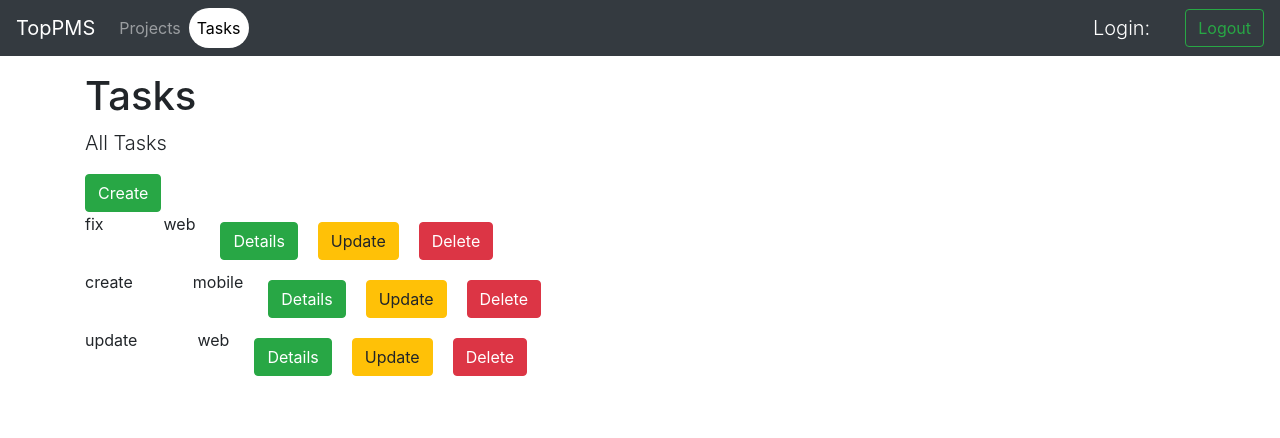
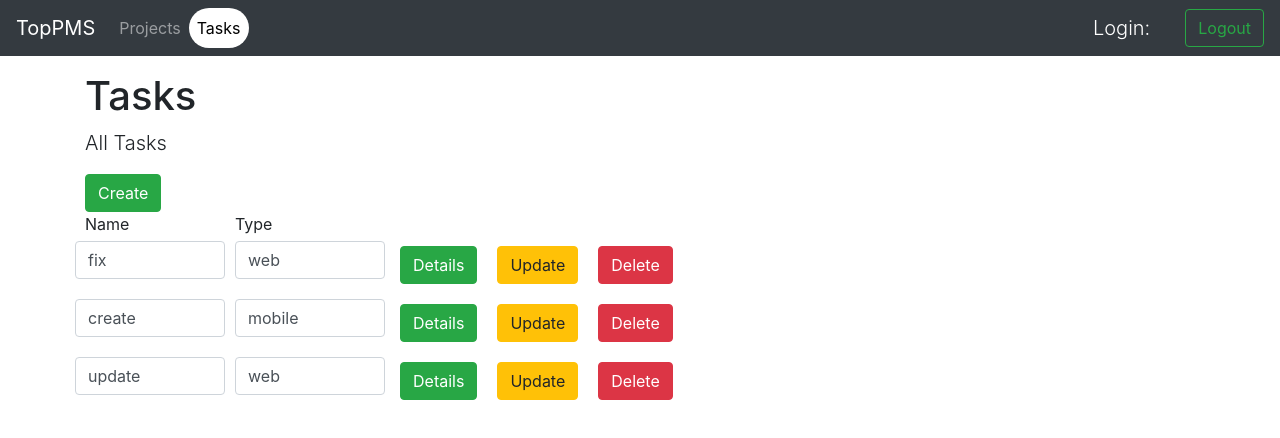
Before and after one commit to luxtorOleg/top-pms, an Angular app: page /tasks in a window 1280 px wide. Shown: the top 438 px of the page. Built offline with nearby package versions, Linux system fonts and the light colour scheme.

Commit message:
add css style for task components

```diff
--- a/src/app/task-list-item/task-list-item.component.css
+++ b/src/app/task-list-item/task-list-item.component.css
@@ -1,3 +1,9 @@
 .btn {
   margin: 10px;
 }
+
+.form-control {
+  width: 150px;
+  margin: 5px;
+  max-height: 50px;
+}
--- a/src/app/task-list-item/task-list-item.component.html
+++ b/src/app/task-list-item/task-list-item.component.html
@@ -1,7 +1,6 @@
 <div class="row">
-  <div class="col">{{item.name}}</div>
-  <div class="col">{{item.owner}}</div>
-  <div class="col">{{item.type}}</div>
+  <div class="col form-control">{{item.name}}</div>
+  <div class="col form-control">{{item.type}}</div>
   <button class="btn btn-success " [routerLink]="detailsTaskRouterLink">Details</button>
   <button class="btn btn-warning" [routerLink]="updateTaskRouterLink">Update</button>
   <button class="btn btn-danger" (click)="deleteTaskItem()">Delete</button>
--- a/src/app/tasks/task-create/task-create.component.html
+++ b/src/app/tasks/task-create/task-create.component.html
@@ -3,14 +3,19 @@
   <div class="container">
     <div class="row">
       <div class="col">
-        <input id="idProj" name="id" [(ngModel)]="task.id"  class="effect-2" type="text" placeholder="id..." ngModel>
+        <input id="idProj" name="id" [(ngModel)]="task.id"  class="effect-2 form-control" type="text" placeholder="id..." ngModel>
         <span class="focus-border"></span>
-        <input id="name" name="name" [(ngModel)]="task.name"  class="effect-2" type="text" placeholder="Name..." ngModel>
+      </div>
+      <div class="col">
+        <input id="name" name="name" [(ngModel)]="task.name"  class="effect-2 form-control" type="text" placeholder="Name..." ngModel>
         <span class="focus-border"></span>
-        <input id="type" name="type" [(ngModel)]="task.type" class="effect-2" type="text" placeholder="Type..." ngModel>
+      </div>
+      <div class="col">
+        <input id="type" name="type" [(ngModel)]="task.type" class="effect-2 form-control" type="text" placeholder="Type..." ngModel>
         <span class="focus-border"></span>
-        <button class="enterButton"  type="submit" >Create</button>
       </div>
+        <button class="enterButton btn btn-success"  type="submit" >Create</button>
+
     </div>
   </div>
 </form>
--- a/src/app/tasks/task-create/task-create.component.ts
+++ b/src/app/tasks/task-create/task-create.component.ts
@@ -21,7 +21,7 @@ export class TaskCreateComponent implements OnInit {
 
   ngOnInit() {
   }
-  createProject(form: NgForm) {
+  createTask(form: NgForm) {
     this.task = form.value;
     this.tasksService.createTask(this.task);
     this.router.navigate(['./tasks']);
--- a/src/app/tasks/task-detail/task-detail.component.css
+++ b/src/app/tasks/task-detail/task-detail.component.css
@@ -0,0 +1,3 @@
+.col-md-2 {
+  margin: 5px;
+}
--- a/src/app/tasks/task-detail/task-detail.component.html
+++ b/src/app/tasks/task-detail/task-detail.component.html
@@ -1,7 +1,7 @@
 <app-navbar></app-navbar>
 <div class="container">
   <div class="row" >
-    <div class="col">{{task.name}}</div>
-    <div class="col">{{task.type}}</div>
+    <div class="col-md-2 form-control">{{task.name}}</div>
+    <div class="col-md-2 form-control">{{task.type}}</div>
   </div>
 </div>
--- a/src/app/tasks/task-update/task-update.component.html
+++ b/src/app/tasks/task-update/task-update.component.html
@@ -3,14 +3,18 @@
   <div class="container">
     <div class="row">
       <div class="col">
-        <input id="idProj" name="id" [(ngModel)]="task.id"  class="effect-2" type="text" placeholder="id..." ngModel>
+        <input id="idProj" name="id" [(ngModel)]="task.id"  class="effect-2 form-control" type="text" placeholder="id..." ngModel>
         <span class="focus-border"></span>
-        <input id="name" name="name" [(ngModel)]="task.name"  class="effect-2" type="text" placeholder="Name..." ngModel>
+      </div>
+      <div class="col">
+        <input id="name" name="name" [(ngModel)]="task.name"  class="effect-2 form-control" type="text" placeholder="Name..." ngModel>
         <span class="focus-border"></span>
-        <input id="type" name="type" [(ngModel)]="task.type" class="effect-2" type="text" placeholder="Type..." ngModel>
+      </div>
+      <div class="col">
+        <input id="type" name="type" [(ngModel)]="task.type" class="effect-2 form-control" type="text" placeholder="Type..." ngModel>
         <span class="focus-border"></span>
-        <button class="enterButton"  type="submit" >Update</button>
       </div>
+        <button class="enterButton btn btn-success"  type="submit" >Update</button>
     </div>
   </div>
 </form>
--- a/src/app/tasks/tasks.component.css
+++ b/src/app/tasks/tasks.component.css
@@ -0,0 +1,4 @@
+.col-md-2 {
+  max-width: 150px !important;
+  padding-left: 0px;
+}
--- a/src/app/tasks/tasks.component.html
+++ b/src/app/tasks/tasks.component.html
@@ -4,6 +4,10 @@
   <p class="lead">All Tasks</p>
   <button class="btn btn-success" (click)="createTask()">Create</button>
   <div class="container">
+    <div class="row">
+      <div class="col-md-2">Name</div>
+      <div class="col-md-2">Type</div>
+    </div>
     <div class="row" *ngFor="let task of tasksService.tasks">
       <app-task-list-item [item]="task"
                      [detailsTaskRouterLink]="getDetailsURL(task)"
```
